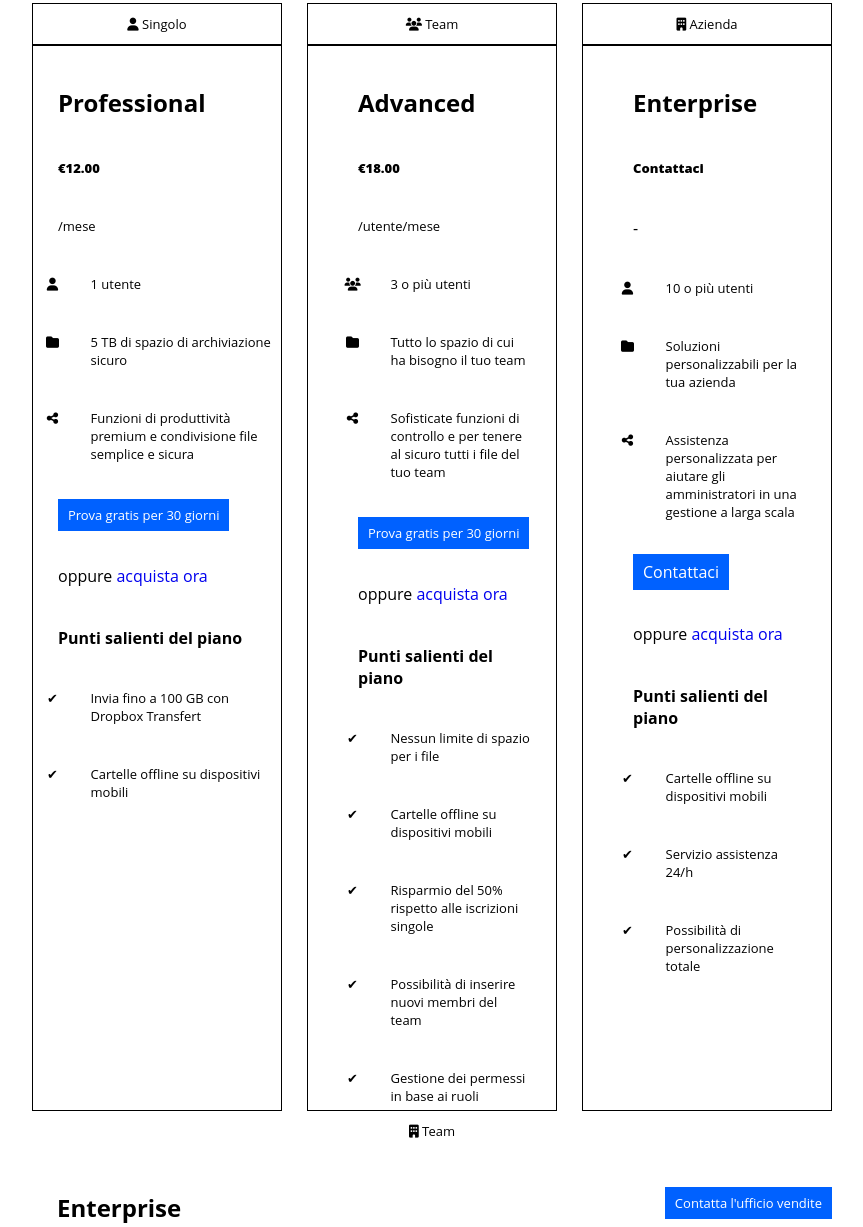
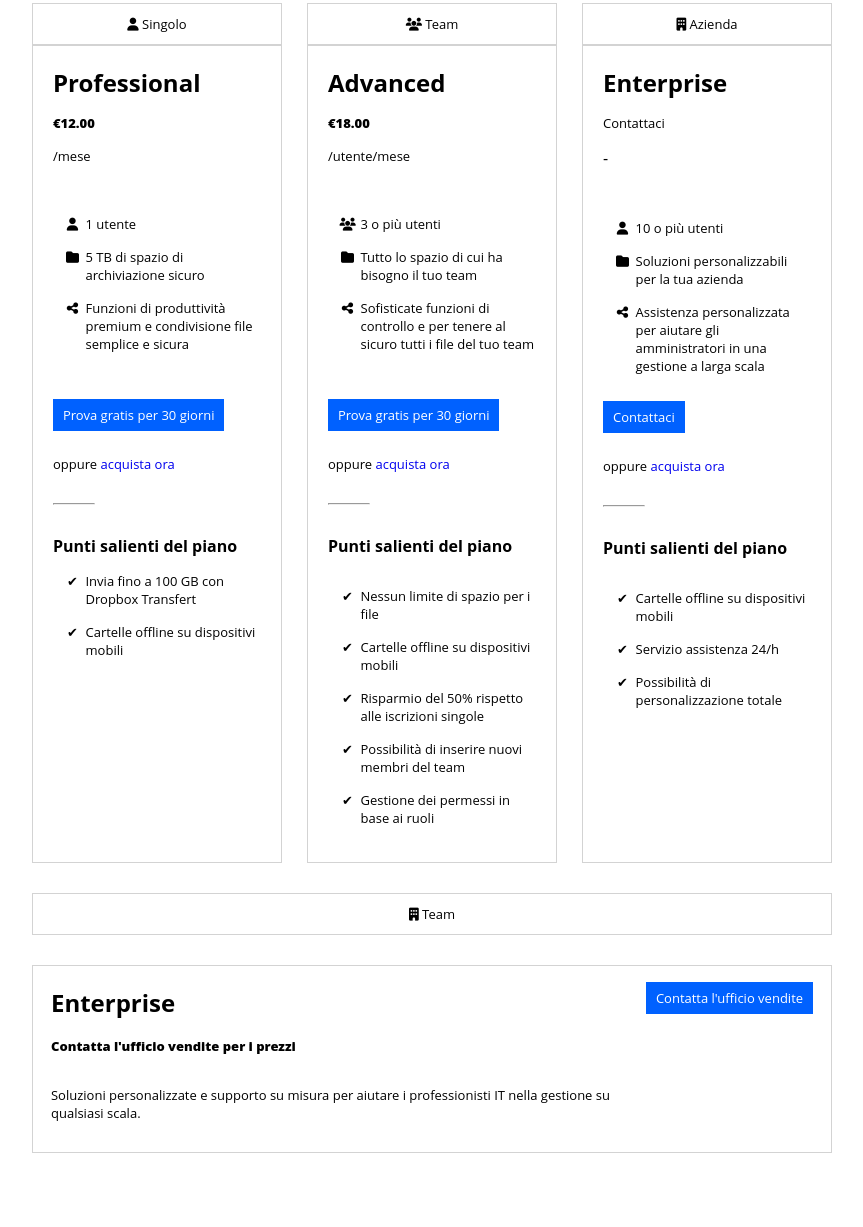
Before and after one commit to daviderigamonti1/htmlcss-dropbox, a plain HTML site: page index.html in a window 1280 px wide. Shown: the part 1077-2304 px from the top of the page, without its empty margins (208-1071 px from the left). Drawn offline with Linux system fonts and the light colour scheme.

Commit message:
section2

```diff
--- a/css/style.css
+++ b/css/style.css
@@ -73,7 +73,7 @@ hr {
 }
 
 .border-bottom {
-    border-bottom: 1px solid var(--dark);
+    border-bottom: 1px solid gray;
 }
 
 /*button*/
@@ -101,11 +101,15 @@ hr {
     padding: 5px 10px;
 }
 
+.border {
+    border: 1px solid lightgray;
+}
+
 /*column*/
 
 .col {
     width: calc((100% - 50px) / 3);
-    border: 1px solid var(--dark);
+    border: 1px solid lightgray;
 }
 
 .col1 {
@@ -194,7 +198,11 @@ hr {
     justify-content: center;
 }
 
+.align-center {
+    align-items: center;
+}
 /*Spacer*/
+
 .p-20 {
     padding: 20px;
 }
@@ -203,10 +211,33 @@ hr {
     padding-top: 50px;
 }
 
+.p-top2 {
+    padding-top: 20px;
+}
+
+.p-top3 {
+    padding-top: 30px;
+}
+
+.m-bottom {
+    margin-bottom: 30px;
+}
+
+.m-top {
+    margin-top: 100px;
+}
+
 .p-bottom {
     padding-bottom: 50px;
 }
 
+.p-bottom-tab {
+    padding-bottom: 15px;
+}
+
+.p-bottom-tab2 {
+    padding-bottom: 30px;
+}
 .p-section {
     padding-top: 100px;
 }
@@ -239,6 +270,9 @@ hr {
     padding-bottom: 30px;
 }
 
+.h200 {
+    height: 200px;
+}
 /*Dimension*/
 
 .w-70 {
@@ -322,15 +356,16 @@ header nav ul li img {
     align-self: center;
 }
 
+
 /*.scroll {
     overflow-y: auto;
     height: 100%;
 }*/
 
-main section div div div ul li {
+/*main section div div div ul li {
     padding-top: 40px;
     padding-left: 25px;
-}
+}*/
 
 .fa-arrow-down {
     font-size: 3em;
--- a/index.html
+++ b/index.html
@@ -36,9 +36,9 @@
                 <div class="d-flex">
                     <div class="jumbo-text w-30" debug>
                         <ul>
-                            <li><p>Finalmente tutti i tuoi strumenti, contenuti e collaboratori sono accessibili dallo stesso posto. Dropbox Business è più di uno spazio di navigazione sicuro: è un modo intelligente e integrato per ottimizzare il flusso di lavoro esistente.</p></li>
-                            <li><a class="button" href="#">Inizia la tua prova gratuita</a></li>
-                            <li>Annulla in qualsiasi momento</li>
+                            <li class="p-bottom"><p>Finalmente tutti i tuoi strumenti, contenuti e collaboratori sono accessibili dallo stesso posto. Dropbox Business è più di uno spazio di navigazione sicuro: è un modo intelligente e integrato per ottimizzare il flusso di lavoro esistente.</p></li>
+                            <li class="p-bottom"><a class="button" href="#">Inizia la tua prova gratuita</a></li>
+                            <li class="p-bottom">Annulla in qualsiasi momento</li>
                             <li><a href="#plans"><i class="fa-solid fa-arrow-down"></i></a></li>
                         </ul>
                     </div>
@@ -50,7 +50,7 @@
         </section>
         <section id="plans" class="p-section">
             <div class="container-small">
-                <div>
+                <div class="p-bottom-tab2">
                     <h3 class="p-bottom">Trova il piano business che fa per te</h3>
                     <input type="radio"> Fatturazione mensile
                     <input type="radio"> Fatturazione annuale
@@ -58,81 +58,78 @@
                         <div class="col d-flex justify-center"><span class="h-40 small"><i class="fa-solid fa-user"></i> Singolo</span></div>
                         <div class="col d-flex justify-center"><span class="h-40 small"><i class="fa-solid fa-users"></i> Team</span></div>
                         <div class="col d-flex justify-center"><span class="h-40 small"><i class="fa-solid fa-building"></i> Azienda</span></div>
-                        <div class="col">
-                            <ul>
-                                <li><h4>Professional</h4></li>
-                                <li class="small weight">€12.00</li>
-                                <li class="small">/mese</li>
+                        <div class="col p-20">
+                            <h4 class="p-bottom-tab">Professional</h4>
+                            <div class="small weight p-bottom-tab">€12.00</div>
+                            <div class="small p-bottom">/mese</div>
                             <ul class="fa-ul small">
-                                    <li><span class="fa-li"><i class="fa-solid fa-user"></i></span> 1 utente</li>
-                                    <li><span class="fa-li"><i class="fa-solid fa-folder"></i></span>5 TB di spazio di archiviazione sicuro</li>
-                                    <li><span class="fa-li"><i class="fa-solid fa-share-nodes"></i></span>Funzioni di produttività premium e condivisione file semplice e sicura</li>
+                                <li class="p-bottom-tab"><span class="fa-li"><i class="fa-solid fa-user"></i></span>1 utente</li>
+                                <li class="p-bottom-tab"><span class="fa-li"><i class="fa-solid fa-folder"></i></span>5 TB di spazio di archiviazione sicuro</li>
+                                <li class="p-bottom"><span class="fa-li"><i class="fa-solid fa-share-nodes"></i></span>Funzioni di produttività premium e condivisione file semplice e sicura</li>
                             </ul>
-                                <li><a class="button small" href="#">Prova gratis per 30 giorni</a></li>
-                                <li>oppure <a href="#">acquista ora</a></li>
-                                <li><h5>Punti salienti del piano</h5></li>
+                            <div class="p-bottom-tab2"><a class="button small" href="#">Prova gratis per 30 giorni</a></div>
+                            <div class="p-bottom-tab2 small">oppure <a href="#">acquista ora</a></div>
+                            <div class="p-bottom-tab2"><hr></div>
+                            <h5 class="p-bottom-tab">Punti salienti del piano</h5>
                             <ul class="fa-ul small">
-                                    <li><span class="fa-li">✔</i></span>Invia fino a 100 GB con Dropbox Transfert</li>
-                                    <li><span class="fa-li">✔</span>Cartelle offline su dispositivi mobili</li>
-                                </ul>
+                                <li class="p-bottom-tab"><span class="fa-li">✔</i></span>Invia fino a 100 GB con Dropbox Transfert</li>
+                                <li class="p-bottom-tab"><span class="fa-li">✔</span>Cartelle offline su dispositivi mobili</li>
                             </ul>
                         </div>
-                        <div class="col">
-                            <ul class="p-col">
-                                <li><h4>Advanced</h4></li>
-                                <li class="small weight">€18.00</li>
-                                <li class="small">/utente/mese</li>
+                        <div class="col p-20">
+                            <h4 class="p-bottom-tab">Advanced</h4>
+                            <div class="small weight p-bottom-tab">€18.00</div>
+                            <div class="small p-bottom">/utente/mese</div>
                             <ul class="fa-ul small">
-                                    <li><span class="fa-li"><i class="fa-solid fa-users"></i></span> 3 o più utenti</li>
-                                    <li><span class="fa-li"><i class="fa-solid fa-folder"></i></span>Tutto lo spazio di cui ha bisogno il tuo team</li>
-                                    <li><span class="fa-li"><i class="fa-solid fa-share-nodes"></i></span>Sofisticate funzioni di controllo e per tenere al sicuro tutti i file del tuo team</li>
+                                <li class="p-bottom-tab"><span class="fa-li"><i class="fa-solid fa-users"></i></span> 3 o più utenti</li>
+                                <li class="p-bottom-tab"><span class="fa-li"><i class="fa-solid fa-folder"></i></span>Tutto lo spazio di cui ha bisogno il tuo team</li>
+                                <li class="p-bottom"><span class="fa-li"><i class="fa-solid fa-share-nodes"></i></span>Sofisticate funzioni di controllo e per tenere al sicuro tutti i file del tuo team</li>
                             </ul>
-                                <li><a class="button small" href="#">Prova gratis per 30 giorni</a></li>
-                                <li>oppure <a href="#">acquista ora</a></li>
-                                <li><h5>Punti salienti del piano</h5></li>
+                            <div class="p-bottom-tab2"><a class="button small" href="#">Prova gratis per 30 giorni</a></div>
+                            <div class="p-bottom-tab2 small">oppure <a href="#">acquista ora</a></div>
+                            <div class="p-bottom-tab2"><hr></div>
+                            <h5 class="p-bottom-tab2">Punti salienti del piano</h5>
                             <ul class="fa-ul small">
-                                    <li><span class="fa-li">✔</i></span>Nessun limite di spazio per i file</li>
-                                    <li><span class="fa-li">✔</span>Cartelle offline su dispositivi mobili</li>
-                                    <li><span class="fa-li">✔</i></span>Risparmio del 50% rispetto alle iscrizioni singole</li>
-                                    <li><span class="fa-li">✔</span>Possibilità di inserire nuovi membri del team</li>
-                                    <li><span class="fa-li">✔</i></span>Gestione dei permessi in base ai ruoli</li>
-                                </ul>
+                                <li class="p-bottom-tab"><span class="fa-li">✔</i></span>Nessun limite di spazio per i file</li>
+                                <li class="p-bottom-tab"><span class="fa-li">✔</span>Cartelle offline su dispositivi mobili</li>
+                                <li class="p-bottom-tab"><span class="fa-li">✔</i></span>Risparmio del 50% rispetto alle iscrizioni singole</li>
+                                <li class="p-bottom-tab"><span class="fa-li">✔</span>Possibilità di inserire nuovi membri del team</li>
+                                <li class="p-bottom-tab"><span class="fa-li">✔</i></span>Gestione dei permessi in base ai ruoli</li>
                             </ul>
                         </div>
-                        <div class="col">
-                            <ul class="p-col">
-                                <li><h4>Enterprise</h4></li>
-                                <li class="small weight">Contattaci</li>
-                                <li>-</li>
+                        <div class="col p-20">
+                            <h4 class="p-bottom-tab">Enterprise</h4>
+                            <div class="small p-bottom-tab">Contattaci</div>
+                            <div class="p-bottom">-</div>
                             <ul class="fa-ul small">
-                                    <li><span class="fa-li"><i class="fa-solid fa-user"></i></span> 10 o più utenti</li>
-                                    <li><span class="fa-li"><i class="fa-solid fa-folder"></i></span>Soluzioni personalizzabili per la tua azienda</li>
-                                    <li><span class="fa-li"><i class="fa-solid fa-share-nodes"></i></span>Assistenza personalizzata per aiutare gli amministratori in una gestione a larga scala</li>
+                                <li class="p-bottom-tab"><span class="fa-li"><i class="fa-solid fa-user"></i></span> 10 o più utenti</li>
+                                <li class="p-bottom-tab"><span class="fa-li"><i class="fa-solid fa-folder"></i></span>Soluzioni personalizzabili per la tua azienda</li>
+                                <li class="p-bottom-tab2"><span class="fa-li"><i class="fa-solid fa-share-nodes"></i></span>Assistenza personalizzata per aiutare gli amministratori in una gestione a larga scala</li>
                             </ul>
-                                <li><a class="button" href="#">Contattaci</a></li>
-                                <li>oppure <a href="#">acquista ora</a></li>
-                                <li><h5>Punti salienti del piano</h5></li>
+                            <div class="p-bottom-tab2"><a class="button small" href="#">Contattaci</a></div>
+                            <div class="p-bottom-tab2 small">oppure <a href="#">acquista ora</a></div>
+                            <div class="p-bottom-tab2"><hr></div>
+                            <h5 class="p-bottom-tab2">Punti salienti del piano</h5>
                             <ul class="fa-ul small">
-                                    <li><span class="fa-li">✔</i></span>Cartelle offline su dispositivi mobili</li>
-                                    <li><span class="fa-li">✔</span>Servizio assistenza 24/h</li>
-                                    <li><span class="fa-li">✔</i></span>Possibilità di personalizzazione totale</li>
-                                </ul>
+                                <li class="p-bottom-tab"><span class="fa-li">✔</i></span>Cartelle offline su dispositivi mobili</li>
+                                <li class="p-bottom-tab"><span class="fa-li">✔</span>Servizio assistenza 24/h</li>
+                                <li class="p-bottom-tab"><span class="fa-li">✔</i></span>Possibilità di personalizzazione totale</li>
                             </ul>
                         </div>
                     </div>
                 </div>
-                <div class="d-flex justify-center">
+                <div class="border d-flex justify-center m-bottom">
                     <span class="h-40 small"><i class="fa-solid fa-building"></i> Team</span>
                 </div>
-                <div class="d-flex space-between">
-                    <div>
+                <div class="d-flex space-around border">
+                    <div class="p-top2">
                         <ul>
-                            <li><h4>Enterprise</h4></li>
-                            <li><span class="small weight">Contatta l'ufficio vendite per i prezzi</span></li>
-                            <li class="small">Soluzioni personalizzate e supporto su misura per aiutare i professionisti IT nella gestione su <br> qualsiasi scala.</li>
+                            <li class="p-bottom-tab"><h4>Enterprise</h4></li>
+                            <li class="p-bottom-tab2"><span class="small weight">Contatta l'ufficio vendite per i prezzi</span></li>
+                            <li class="small p-bottom-tab2">Soluzioni personalizzate e supporto su misura per aiutare i professionisti IT nella gestione su <br> qualsiasi scala.</li>
                         </ul>
                     </div>
-                    <div>
+                    <div class="p-top2">
                         <ul>
                             <li><a class="button small" href="#">Contatta l'ufficio vendite</a></li>
                         </ul>
@@ -228,18 +225,18 @@
             </div>
         </section>
         <section id="call-to-action" class="bg-light-blue">
-            <div class="container-small d-flex space-between">
+            <div class="container-small h200 d-flex space-between align-center">
                 <h3 class="text-p">Porta Dropbox Business <br> nella tua azienda.</h3>
                 <a class="w1-button" href="#">Inizia la tua prova gratuita</a>
             </div>
         </section>
-        <section id="faq" class="debug">
+        <section id="faq" class="p-section">
             <div class="container-small d-flex space-between">
                 <ul>
-                    <li class="border-bottom"><h3>Domande frequenti</h3></li>
-                    <li class="border-bottom"><span class="small weight">Qual è la differenza tra Dropbox Business Standard e Dropbox Business Advanced?</span></li>
-                    <li class="border-bottom"><span class="small weight">Qual è la differenza tra Dropbox Business Standard e Dropbox Business Advanced?</span></li>
-                    <li class="border-bottom"><span class="small weight">Qual è la differenza tra Dropbox Business Standard e Dropbox Business Advanced?</span></li>
+                    <li class="border-bottom p-bottom"><h3>Domande frequenti</h3></li>
+                    <li class="border-bottom p-top3 p-bottom-tab2"><span class="small weight">Qual è la differenza tra Dropbox Business Standard e Dropbox Business Advanced?</span></li>
+                    <li class="border-bottom p-top3 p-bottom-tab2"><span class="small weight">Qual è la differenza tra Dropbox Business Standard e Dropbox Business Advanced?</span></li>
+                    <li class="border-bottom p-top3 p-bottom-tab2"><span class="small weight">Qual è la differenza tra Dropbox Business Standard e Dropbox Business Advanced?</span></li>
                 </ul>
                 <ul>
                     <li>v</li>
```
Lines whose indentation alone changed are shown as unchanged.
